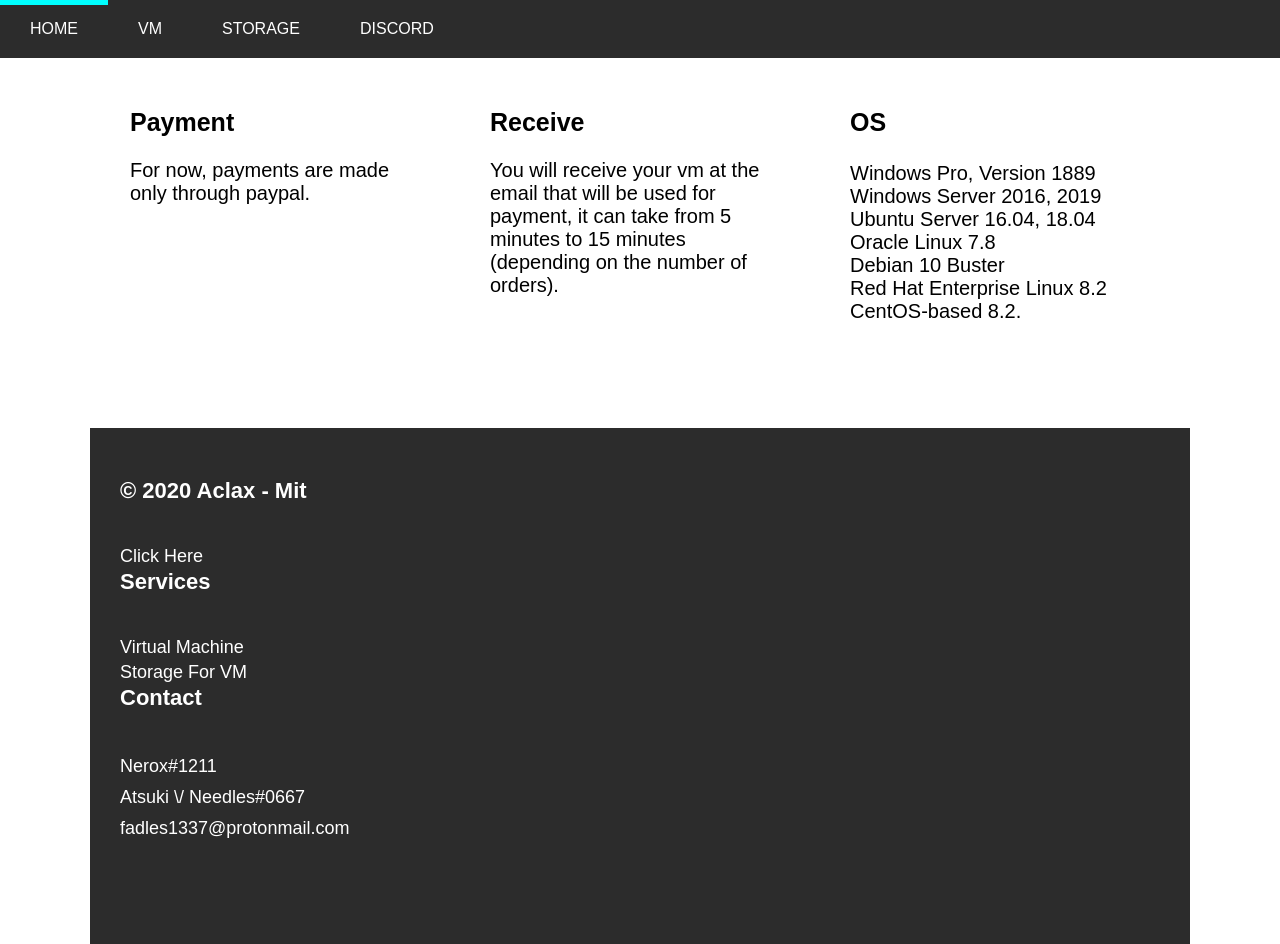
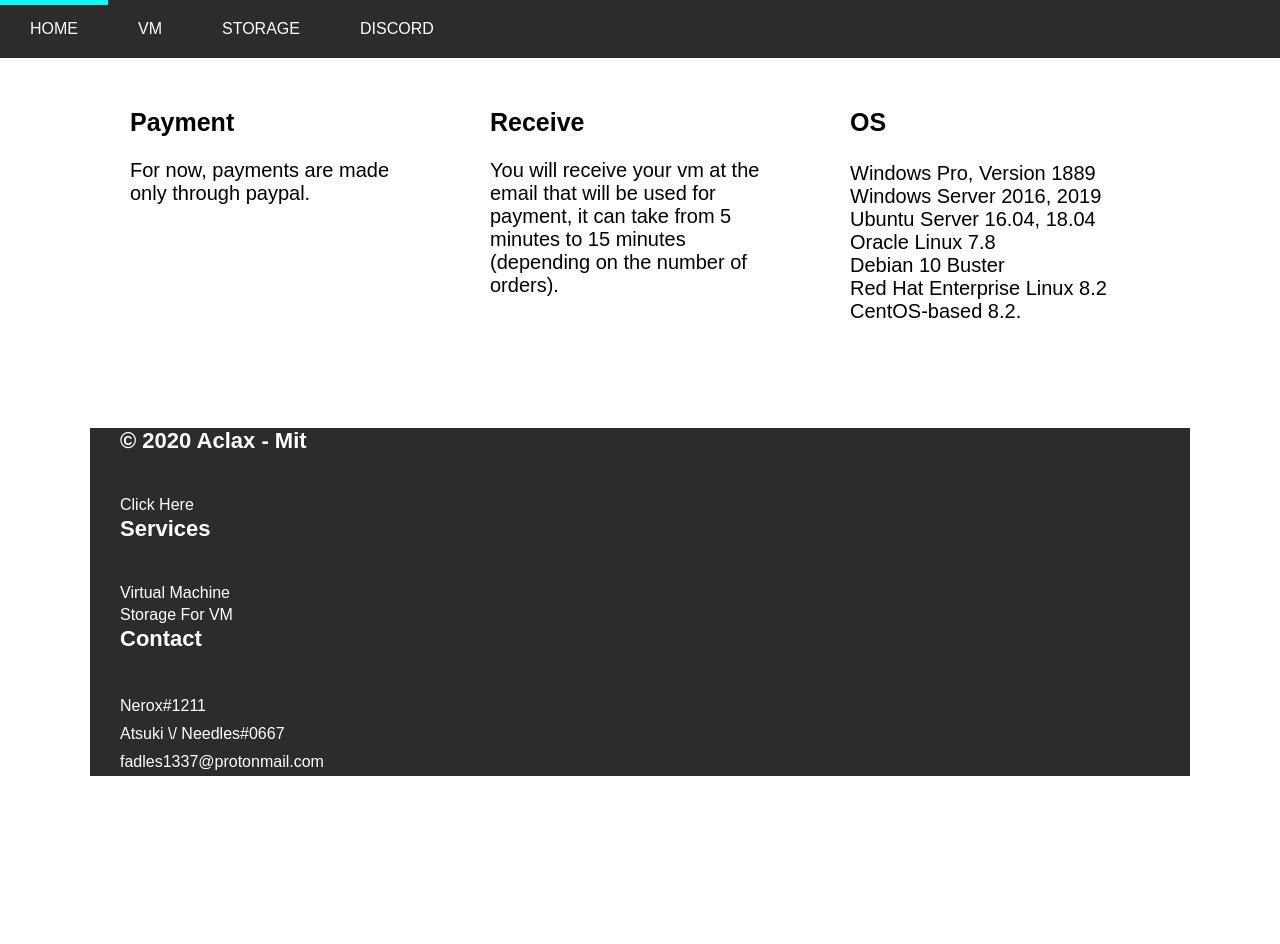
Before and after one commit to Spacetana/avm, a plain HTML site: page index.html in a window 1280 px wide. After the commit the page ends 800 px from the top, so only its background shows below. Drawn offline with Linux system fonts and the light colour scheme.

Commit message:
Update index.html

```diff
--- a/index.html
+++ b/index.html
@@ -53,7 +53,7 @@
         <!-- Footer -->
 
         <footer>
-        <div class="contenu-footer">
+        <div class="inner_footer">
 
             <div class="bloc footer-copyright">
                 <h3>© 2020 Aclax - Mit</h3>
```
